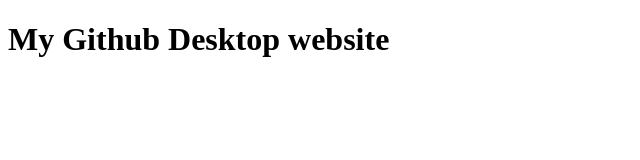
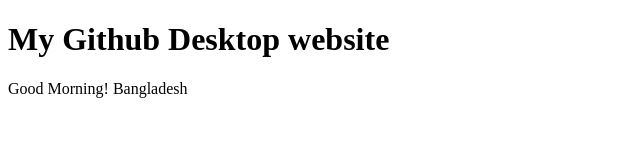
Before and after one commit to KHR47/my-second-website, a plain HTML site: page index.html in a window 1280 px wide. Shown: the whole page, without its empty margins (0-640 px from the left). Drawn offline with Linux system fonts and the light colour scheme.

Commit message:
second changes

```diff
--- a/index.html
+++ b/index.html
@@ -8,6 +8,9 @@
 </head>
 <body>
     <h1>My Github Desktop website</h1>
+    <div>
+        <p>Good Morning! Bangladesh</p>
+    </div>
 
 </body>
 </html>
```
